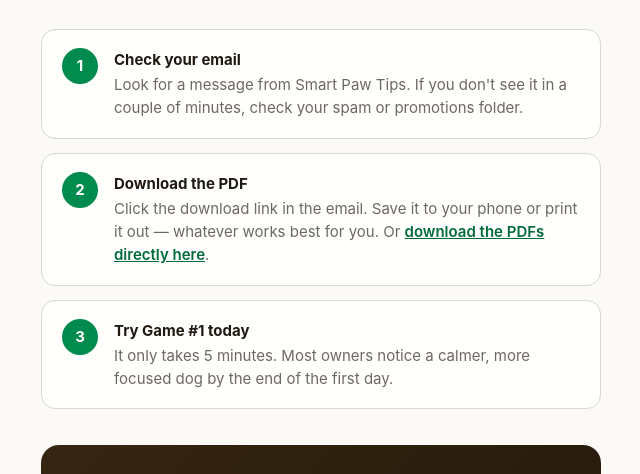
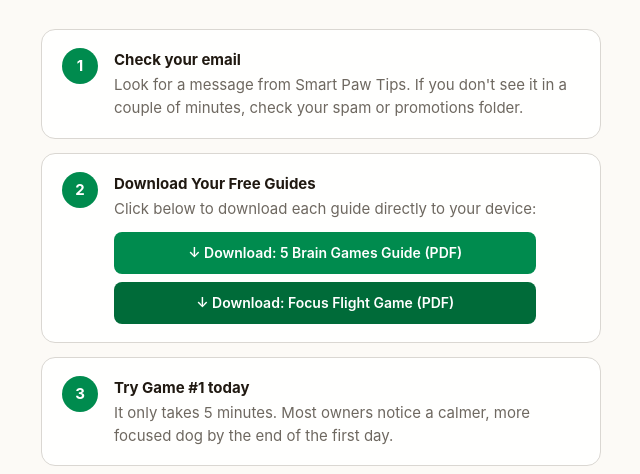
Before and after one commit to paularnab1906-prog/brain-training-dogs-bridge, a plain HTML site: page thankyou.html in a window 1280 px wide. Shown: the part 275-749 px from the top of the page, without its empty margins (319-959 px from the left). Drawn offline with Linux system fonts and the light colour scheme.

Commit message:
fix: resolve browser blocking multiple downloads by replacing automatic downloads with direct buttons on thank-you pages

```diff
--- a/thankyou.html
+++ b/thankyou.html
@@ -180,8 +180,12 @@
     <div class="ty-step">
       <div class="ty-step__num">2</div>
       <div class="ty-step__text">
-        <strong>Download the PDF</strong>
-        <span>Click the download link in the email. Save it to your phone or print it out — whatever works best for you. Or <a href="#" onclick="downloadBothPdfs(event)" style="color:var(--accent-dark); font-weight:600; text-decoration:underline;">download the PDFs directly here</a>.</span>
+        <strong>Download Your Free Guides</strong>
+        <span>Click below to download each guide directly to your device:</span>
+        <div style="display: flex; flex-direction: column; gap: 8px; margin-top: 12px;">
+          <a href="Smart-Dog-Starter-Kit-5-Brain-Games.pdf" download style="padding: 10px 16px; font-size: 14px; text-decoration: none; display: inline-flex; align-items: center; justify-content: center; background: var(--accent); color: #fff; border-radius: 8px; font-weight: 600; text-align: center; border: none; cursor: pointer; transition: background 0.15s;">&darr; Download: 5 Brain Games Guide (PDF)</a>
+          <a href="The-Focus-Flight-Game-by-Adrienne-Farricelli.pdf" download style="padding: 10px 16px; font-size: 14px; text-decoration: none; display: inline-flex; align-items: center; justify-content: center; background: var(--accent-dark); color: #fff; border-radius: 8px; font-weight: 600; text-align: center; border: none; cursor: pointer; transition: background 0.15s;">&darr; Download: Focus Flight Game (PDF)</a>
+        </div>
       </div>
     </div>
     <div class="ty-step">
@@ -211,26 +215,5 @@
 
 </div>
 
-<script>
-  function downloadBothPdfs(e) {
-    if (e) e.preventDefault();
-
-    var link1 = document.createElement('a');
-    link1.href = 'Smart-Dog-Starter-Kit-5-Brain-Games.pdf';
-    link1.download = 'Smart-Dog-Starter-Kit-5-Brain-Games.pdf';
-    document.body.appendChild(link1);
-    link1.click();
-    document.body.removeChild(link1);
-
-    setTimeout(function() {
-      var link2 = document.createElement('a');
-      link2.href = 'The-Focus-Flight-Game-by-Adrienne-Farricelli.pdf';
-      link2.download = 'The-Focus-Flight-Game-by-Adrienne-Farricelli.pdf';
-      document.body.appendChild(link2);
-      link2.click();
-      document.body.removeChild(link2);
-    }, 500);
-  }
-</script>
 </body>
 </html>
```
Also changed, not shown: index.html (+9 -19 lines), systemeio-thankyou.html (+5 -23 lines).
